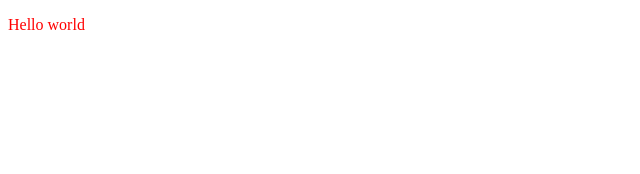
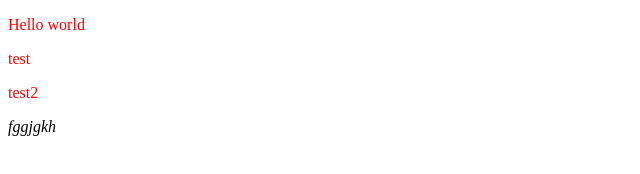
Before and after one commit to PohrebniakIryna/js-course-git-2024, a plain HTML site: page Lesson 1/index.html in a window 1280 px wide. Shown: the whole page, without its empty margins (0-640 px from the left). Drawn offline with Linux system fonts and the light colour scheme.

Commit message:
test p i

```diff
--- a/Lesson 1/index.html
+++ b/Lesson 1/index.html
@@ -8,5 +8,8 @@
 </head>
 <body>
     <p>Hello world</p>
+    <p>test</p>
+    <p>test2</p>
+    <i>fggjgkh</i>
 </body>
 </html>
```
